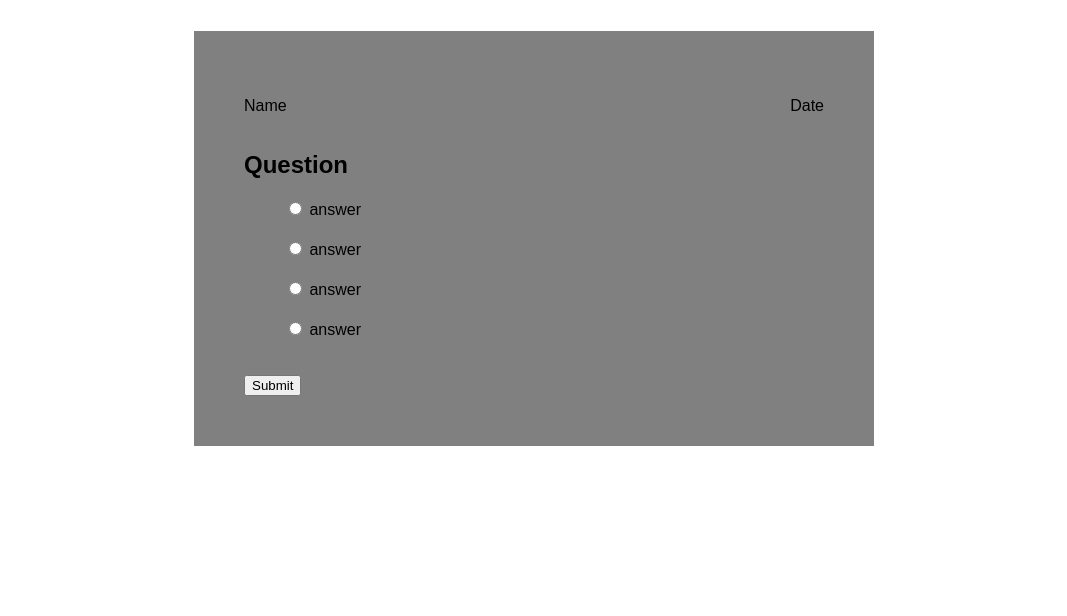
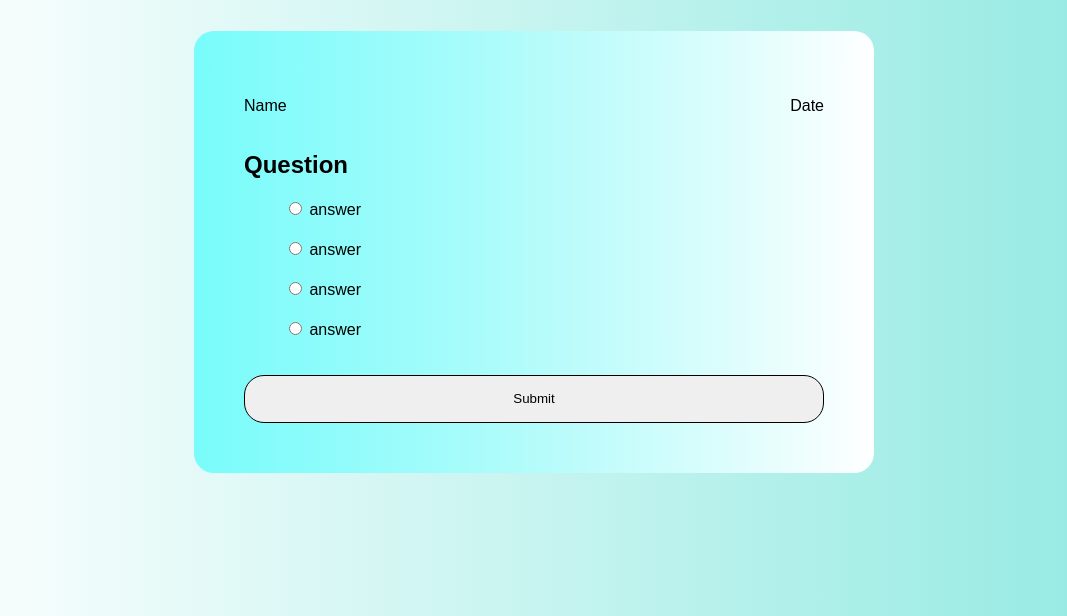
Before and after one commit to DennisMwangi1/Quiz-Board, a plain HTML site: page index.html in a window 1280 px wide. Shown: the part 184-800 px from the top of the page, without its empty margins (106-1173 px from the left). Drawn offline with Linux system fonts and the light colour scheme; a web font is replaced by a local one.

Commit message:
changed background color of body and of quiz container

```diff
--- a/assets/style.css
+++ b/assets/style.css
@@ -2,7 +2,8 @@ body{
     margin: 300px;
     margin-top: 0%;
     padding: 0%;
-    height: 30vh;
+    height: 50vh;
+    background:linear-gradient(to  right,rgb(255, 255, 255), rgb(143, 233, 225))
 }
 .mainheading{
     display: flex;
@@ -24,10 +25,18 @@ body{
 }
 #quiz{
     padding: 50px;
-    background-color: gray;
+    background:linear-gradient(to left,rgb(255, 255, 255),rgba(0, 255, 255, 0.473));
     font-family: 'Truculenta', sans-serif;
+    color: black;
+    border-radius: 20px;
 }
 li{
     list-style: none;
     padding-bottom: 20px;
 }
+#submit{
+    width: 100%;
+    height: 6vh;
+    border-radius: 20px;
+    border: 1px solid black;
+}
--- a/index.html
+++ b/index.html
@@ -18,8 +18,8 @@
     </h1>
     <div id="quiz">
         <div class="namedate">
-            <p> Name</p>
-            <p>Date</p>
+            <p onload="name()"> Name</p>
+            <p onload="date()">Date</p>
         </div>
         <h2 id="question">
             Question
```
